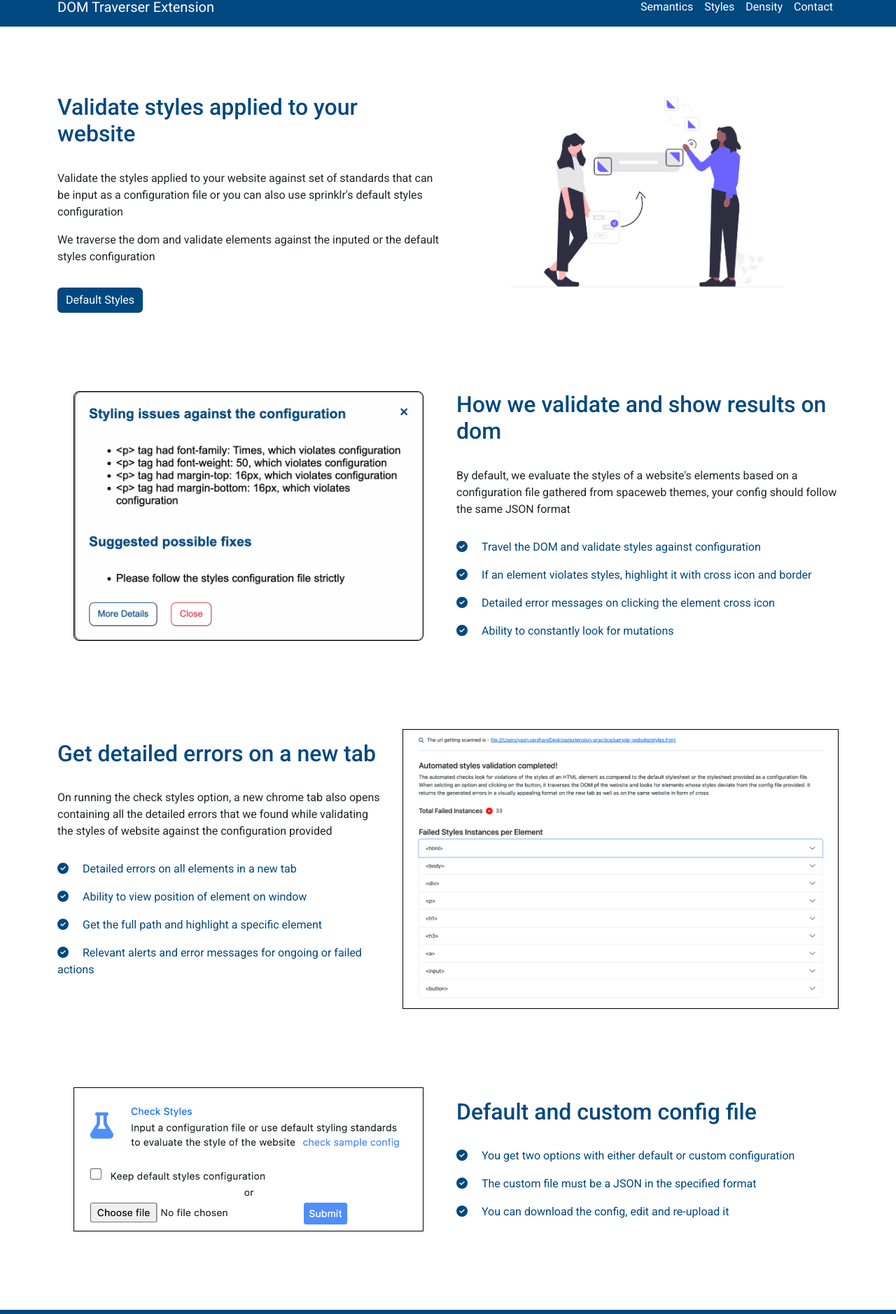
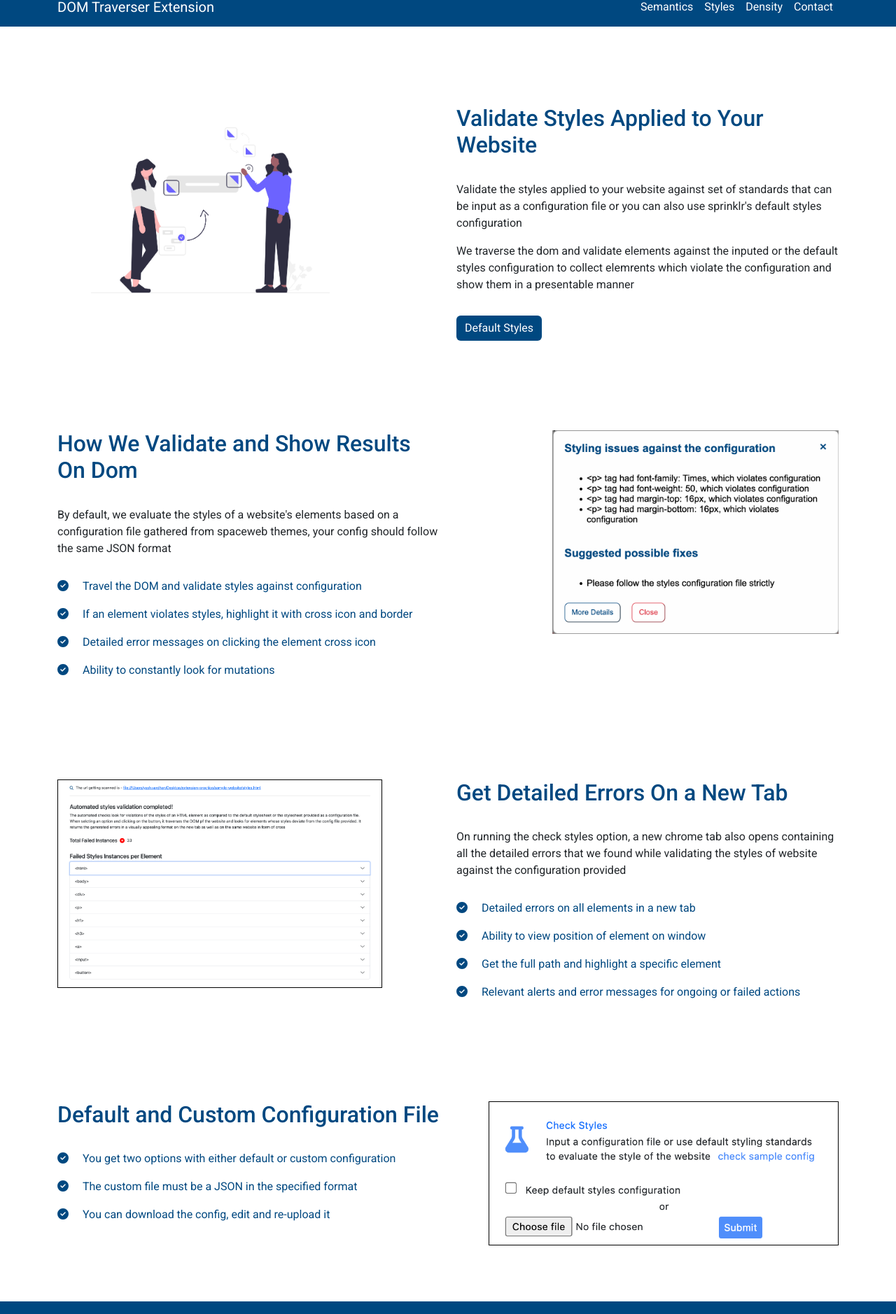
Before and after one commit to yash-dn/extension-website, a React (Create React App) app: page /styles in a window 1280 px wide. Shown: the part 18-1896 px from the top of the page at 70% size. Built offline with nearby package versions, Linux system fonts and the light colour scheme.

Commit message:
make responsive

```diff
--- a/src/components/contact/contact.css
+++ b/src/components/contact/contact.css
@@ -1,7 +1,7 @@
 .main-form-container {
-  margin-top: 10rem;
+  margin-top: 8rem;
   margin-bottom: 5rem;
-  min-height: 64vh;
+  min-height: 67vh;
 }
 .form-mail-img {
   width: 550px;
@@ -12,8 +12,8 @@
   color: #004880;
   margin-bottom: 3rem;
 }
-.contact-img-col {
-  text-align: center;
+.contact-col {
+  margin-top: 2rem;
 }
 .form-submit-button {
   background-color: #004880;
@@ -22,3 +22,9 @@
 .form-submit-button:hover {
   background-color: #004880;
 }
+.contact-row {
+  margin-top: 2rem;
+}
+.img-column-right {
+  text-align: right;
+}
--- a/src/components/contact/contact.tsx
+++ b/src/components/contact/contact.tsx
@@ -21,9 +21,9 @@ export const Contact = () => {
   }
   return (
     <Container className="main-form-container">
-      <h1 className="form-h1">Have any questions or issues? write to us</h1>
-      <Row>
-        <Col>
+      <h1 className="form-h1">Have any questions or issues?</h1>
+      <Row className="contact-row">
+        <Col className="contact-column">
           <Form onSubmit={handleFormSubmit}>
             <Form.Group className="mb-3" controlId="exampleForm.ControlInput1">
               <Form.Label>Your Name</Form.Label>
@@ -74,7 +74,7 @@ export const Contact = () => {
             </Button>
           </Form>
         </Col>
-        <Col className="contact-img-col">
+        <Col className="contact-column img-column-right">
           <img
             src={require('../../assets/contact.png')}
             alt="send-mail"
--- a/src/components/footer/footer.css
+++ b/src/components/footer/footer.css
@@ -22,6 +22,7 @@
 }
 .footer-links-col {
   padding-top: 10px;
+  text-align: right;
 }
 .footer-links {
   color: white;
--- a/src/components/home/home.css
+++ b/src/components/home/home.css
@@ -4,8 +4,8 @@
 .hero-row-text-column {
   margin-top: 4rem;
 }
-.hero-row-img-column {
-  text-align: center;
+.img-column-right {
+  text-align: right;
 }
 .hero-row-img {
   margin: auto;
@@ -34,7 +34,6 @@
 }
 .content-heading-div {
   text-align: center;
-  margin-bottom: 4rem;
 }
 .content-h1 {
   color: #004880;
@@ -44,7 +43,7 @@
   text-align: center;
 }
 .popup-img-svg {
-  width: 500px;
+  width: 70%;
   height: auto;
 }
 .full-img-svg {
@@ -55,3 +54,11 @@
 .home-hero-para {
   color: #004880;
 }
+.hero-row,
+.hero-column {
+  margin-top: 3rem;
+  margin-bottom: 2rem;
+}
+.home-content-card {
+  margin-bottom: 4rem;
+}
--- a/src/components/home/home.tsx
+++ b/src/components/home/home.tsx
@@ -11,7 +11,14 @@ export const Home = () => {
   return (
     <Container>
       <Row className="hero-row">
-        <Col className="hero-row-text-column">
+        <Col className="hero-column">
+          <img
+            className="popup-img-svg"
+            src={require('../../assets/home.png')}
+            alt="popup-img"
+          />
+        </Col>
+        <Col className="hero-column">
           <h1 className="hero-h1">Website Traverser Chrome Extension</h1>
           <h4>
             Validate your websites against semantic standards, styles
@@ -22,24 +29,10 @@ export const Home = () => {
             errors in a presentable format
           </p>
         </Col>
-        <Col className="hero-row-img-column">
-          <img
-            className="popup-img-svg"
-            src={require('../../assets/home.png')}
-            alt="popup-img"
-          />
-        </Col>
       </Row>
       <Row className="hero-row">
-        <Col className="hero-row-img-column">
-          <img
-            className="full-img-svg"
-            src={require('../../assets/popup.png')}
-            alt="popup-img"
-          />
-        </Col>
-        <Col className="hero-row-text">
-          <h1 className="hero-h1">Features of the chrome extension</h1>
+        <Col className="hero-column">
+          <h1 className="hero-h1">Features of the Chrome Extension</h1>
           <p>
             The chrome extension has been built keeping in mind the ease of
             usage as the first priority, we also have the video explaining the
@@ -65,10 +58,24 @@ export const Home = () => {
             </p>
           </div>
         </Col>
+        <Col className="img-column-right hero-column">
+          <img
+            className="full-img-svg"
+            src={require('../../assets/popup.png')}
+            alt="popup-img"
+          />
+        </Col>
       </Row>
       <Row className="hero-row">
-        <Col className="hero-row-text-column">
-          <h1 className="hero-h1">Architecture of the extension</h1>
+        <Col className="hero-column">
+          <img
+            className="popup-img-svg"
+            src={require('../../assets/react.png')}
+            alt="popup-img"
+          />
+        </Col>
+        <Col className="hero-column">
+          <h1 className="hero-h1">Architecture of the Extension</h1>
           <div className="hero-menu-div">
             <p className="hero-menu-para">
               <FontAwesomeIcon className="check-icon" icon={faCircleCheck} />
@@ -88,33 +95,26 @@ export const Home = () => {
             </p>
           </div>
         </Col>
-        <Col className="hero-row-img-column">
-          <img
-            className="popup-img-svg"
-            src={require('../../assets/react.png')}
-            alt="popup-img"
-          />
-        </Col>
       </Row>
-      <Row className="content-row">
+      <Row className="hero-row">
         <div className="content-heading-div">
           <h1 className="content-h1">Major Components of the Extension</h1>
         </div>
-        <Col className="content-col">
+        <Col className="hero-column home-content-card">
           <CardComponent
             icon="semantics"
             title="Check Semantics"
             text="Validate the website against some common semantic standards and more"
           />
         </Col>
-        <Col className="content-col">
+        <Col className="hero-column home-content-card">
           <CardComponent
             icon="styles"
             title="Check Styles"
             text="Validate the styles of website against default or custom configuration file"
           />
         </Col>
-        <Col className="content-col">
+        <Col className="hero-column home-content-card">
           <CardComponent
             icon="density"
             title="Check Density"
--- a/src/components/semantics/semantics.css
+++ b/src/components/semantics/semantics.css
@@ -36,13 +36,13 @@
 .hero-menu-para {
   font-size: 20px;
 }
-.semantic-hero-img-screenshot {
-  width: 500px;
+.semantic-dom-img {
+  width: 80%;
   height: auto;
 }
 .svg-img {
   border: none;
-  width: 500px;
+  width: 75%;
   height: auto;
 }
 .semantic-hero-img-last {
@@ -50,3 +50,11 @@
   width: auto;
   border: 1px solid black;
 }
+.semantic-detailed-img {
+  width: 80%;
+  border: 1px solid black;
+}
+.semantic-img-modal {
+  width: 70%;
+  border: 1px solid black;
+}
--- a/src/components/styles/styles.css
+++ b/src/components/styles/styles.css
@@ -22,3 +22,13 @@
   height: auto;
   border: 1px solid black;
 }
+.styles-svg-img {
+  width: 80%;
+}
+.styles-modal-img {
+  width: 75%;
+}
+.styles-detailed-img {
+  width: 85%;
+  border: 1px solid black;
+}
--- a/src/components/styles/styles.tsx
+++ b/src/components/styles/styles.tsx
@@ -8,10 +8,17 @@ import { faCircleCheck } from '@fortawesome/free-solid-svg-icons'
 export const Styles = () => {
   return (
     <Container className="semantic-container">
-      <Row className="semantic-row">
-        <Col className="styles-svg-col">
+      <Row className="hero-row">
+        <Col className="hero-column">
+          <img
+            src={require('../../assets/styles.png')}
+            alt="semantic-img"
+            className="styles-svg-img"
+          />
+        </Col>
+        <Col className="hero-column">
           <h2 className="semantic-hero-h1">
-            Validate styles applied to your website
+            Validate Styles Applied to Your Website
           </h2>
           <p>
             Validate the styles applied to your website against set of standards
@@ -20,7 +27,8 @@ export const Styles = () => {
           </p>
           <p>
             We traverse the dom and validate elements against the inputed or the
-            default styles configuration
+            default styles configuration to collect elemrents which violate the
+            configuration and show them in a presentable manner
           </p>
           <Button className="semantic-hero-button">
             <a
@@ -33,25 +41,11 @@ export const Styles = () => {
             </a>{' '}
           </Button>
         </Col>
-        <Col className="semantic-hero-img-col">
-          <img
-            src={require('../../assets/styles.png')}
-            alt="semantic-img"
-            className="svg-img-styles"
-          />
-        </Col>
       </Row>
-      <Row className="semantic-row">
-        <Col className="semantic-hero-img-col">
-          <img
-            src={require('../../assets/styles-modal.png')}
-            alt="semantic-img"
-            className="styles-hero-img-screenshot"
-          />
-        </Col>
-        <Col>
+      <Row className="hero-row">
+        <Col className="hero-column">
           <h2 className="semantic-hero-h1">
-            How we validate and show results on dom
+            How We Validate and Show Results On Dom
           </h2>
           <p>
             By default, we evaluate the styles of a website's elements based on
@@ -78,10 +72,24 @@ export const Styles = () => {
             </p>
           </div>
         </Col>
+        <Col className="hero-column img-column-right">
+          <img
+            src={require('../../assets/styles-modal.png')}
+            alt="semantic-img"
+            className="styles-modal-img"
+          />
+        </Col>
       </Row>
-      <Row className="semantic-row">
-        <Col className="semantic-hero-text-col">
-          <h2 className="semantic-hero-h1">Get detailed errors on a new tab</h2>
+      <Row className="hero-row">
+        <Col className="hero-column">
+          <img
+            src={require('../../assets/styles-tab.png')}
+            alt="semantic-img"
+            className="styles-detailed-img"
+          />
+        </Col>
+        <Col className="hero-column">
+          <h2 className="semantic-hero-h1">Get Detailed Errors On a New Tab</h2>
           <p>
             On running the check styles option, a new chrome tab also opens
             containing all the detailed errors that we found while validating
@@ -106,24 +114,12 @@ export const Styles = () => {
             </p>
           </div>
         </Col>
-        <Col className="semantic-hero-img-col">
-          <img
-            src={require('../../assets/styles-tab.png')}
-            alt="semantic-img"
-            className="semantic-hero-img"
-          />
-        </Col>
       </Row>
-      <Row className="semantic-row">
-        <Col className="semantic-hero-img-col">
-          <img
-            src={require('../../assets/styles-popup.png')}
-            alt="semantic-img"
-            className="styles-popup-img"
-          />
-        </Col>
-        <Col className="semantic-hero-text-col">
-          <h2 className="semantic-hero-h1">Default and custom config file</h2>
+      <Row className="hero-row">
+        <Col className="hero-column">
+          <h2 className="semantic-hero-h1">
+            Default and Custom Configuration File
+          </h2>
           <div className="hero-menu-div">
             <p className="semantic-hero-menu-para">
               <FontAwesomeIcon className="check-icon" icon={faCircleCheck} />
@@ -139,6 +135,13 @@ export const Styles = () => {
             </p>
           </div>
         </Col>
+        <Col className="hero-column img-column-right">
+          <img
+            src={require('../../assets/styles-popup.png')}
+            alt="semantic-img"
+            className="styles-popup-img"
+          />
+        </Col>
       </Row>
     </Container>
   )
```
Also changed, not shown: src/components/density/density.tsx (+32 -30 lines), src/components/semantics/semantics.tsx (+55 -48 lines).
